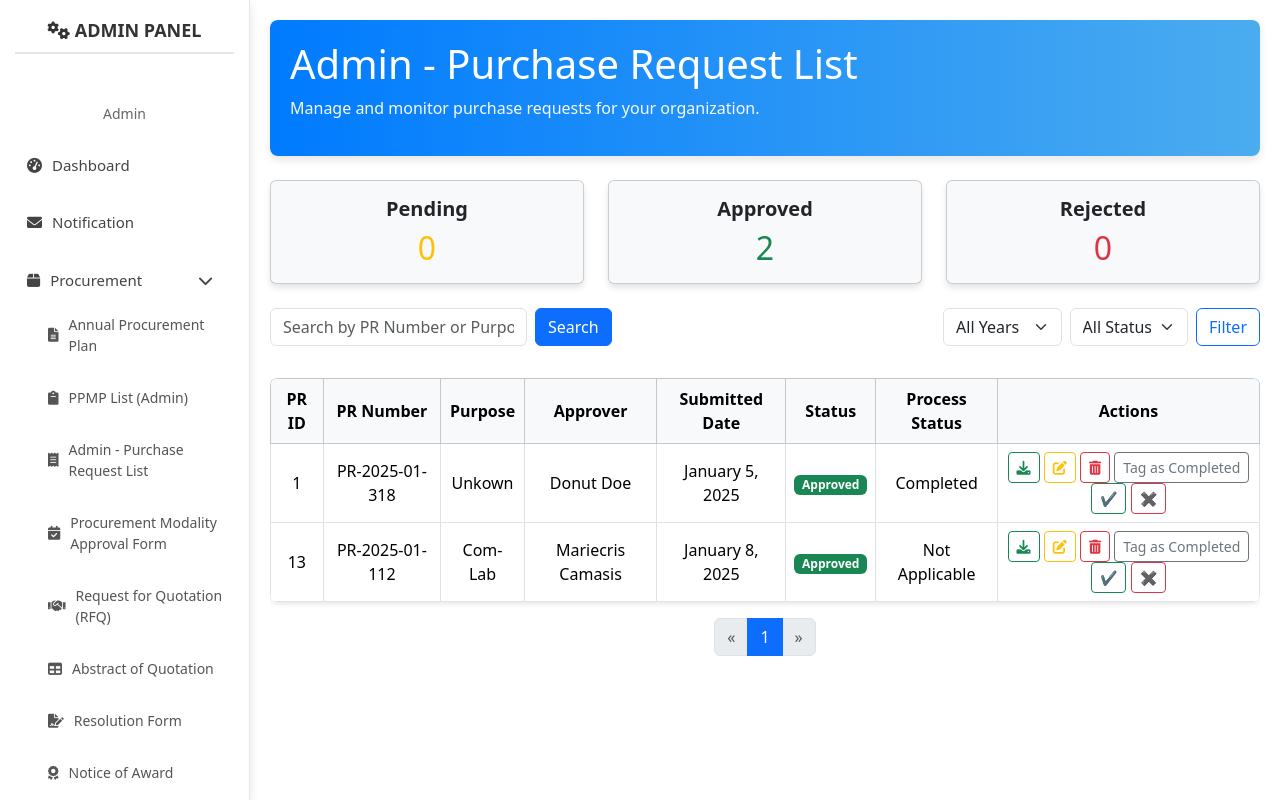
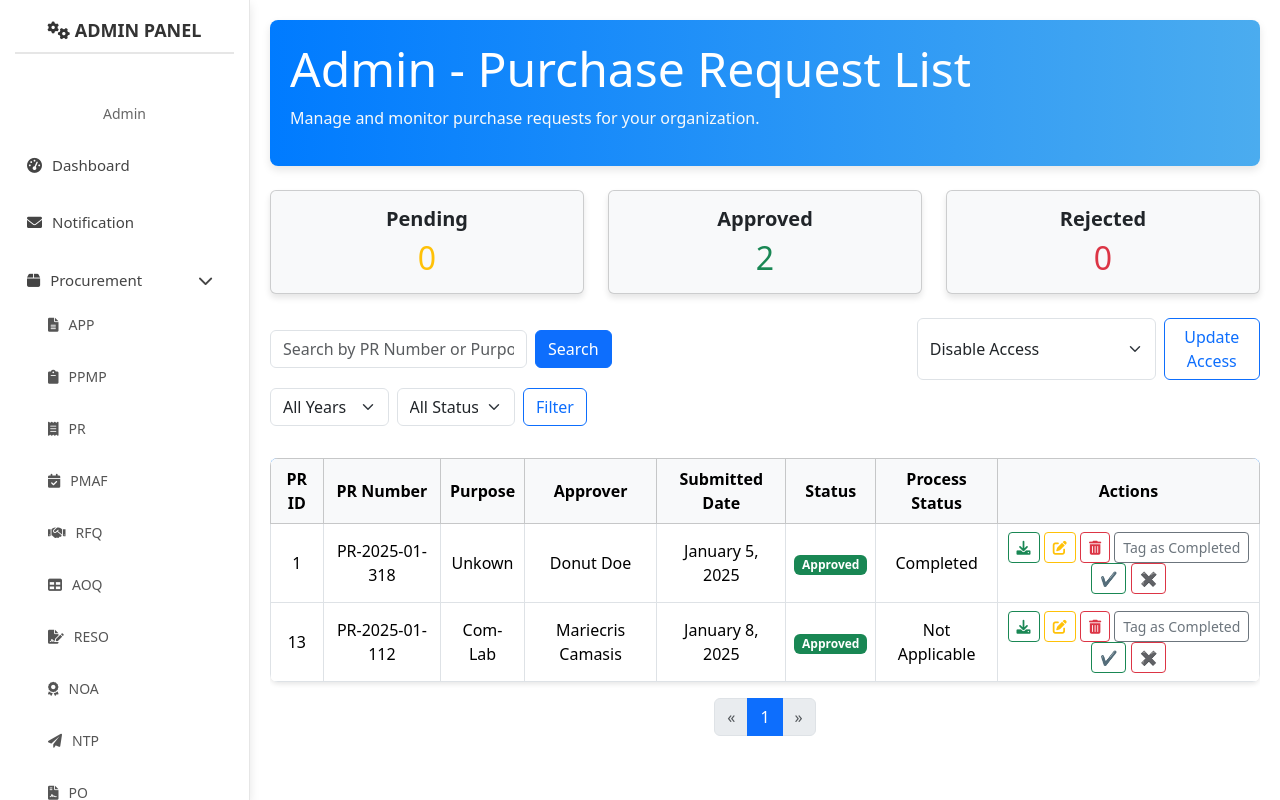
Before and after one commit to garquiza/rqst, a PHP site: page /rqst/admin/pr.php in a window 1280 px wide. Run offline with PHP 8.4, Linux system fonts and the light colour scheme; a user stored in the database is signed in; data comes from the database, SQL or seed files in the repository; data that the repository does not hold is empty; some libraries are stand-ins or nearby versions.

Commit message:
Update PR's

```diff
--- a/admin/pr.php
+++ b/admin/pr.php
@@ -27,13 +27,6 @@
 } else {
     // If no record found, set default access_locked value
     $access_locked = 0; // Default: Unlock Access
-}
-
-// Check if the user is an admin and has permission to access locked PRs
-$admin_permission = false;
-if (isset($_SESSION['user_role']) && $_SESSION['user_role'] == 'admin') {
-    // Check if the admin has permission to unlock PR years
-    $admin_permission = true; // This logic depends on your system's permission model
 }
 
 if ($_SERVER['REQUEST_METHOD'] == 'POST' && isset($_POST['update_access'])) {
@@ -83,17 +76,6 @@
 // Fetch purchase requests
 $search = isset($_GET['search']) ? $_GET['search'] : '';
 $status_filter = isset($_GET['status']) ? $_GET['status'] : '';
-$year_filter = isset($_GET['year']) ? $_GET['year'] : date('Y'); // Default to current year
-
-// Handle year lock logic
-if ($access_locked == 1 && !$admin_permission) {
-    // Lock PRs for previous years
-    if ($year_filter < date('Y')) {
-        // If the PR year is locked and the admin doesn't have permission, deny access
-        echo "<script>alert('Access to previous year PRs is locked.'); window.location.href='index.php';</script>";
-        exit();
-    }
-}
 
 $query = "SELECT pr.*, pri.purpose
           FROM purchase_requests pr
@@ -118,20 +100,6 @@
 $total_rows = mysqli_fetch_assoc($count_result)['total'];
 $total_pages = ceil($total_rows / $limit);
 
-$current_page = 'pr.php';
-
-// Fetch procurement titles
-$titleQuery = "SELECT * FROM procurement_titles";
-$titleResult = mysqli_query($conn, $titleQuery);
-$titles = [];
-
-if ($titleResult) {
-
-    while ($titleRow = mysqli_fetch_assoc($titleResult)) {
-
-        $titles[$titleRow['page']] = $titleRow;
-    }
-}
 ?>
 
 <!DOCTYPE html>
@@ -156,8 +124,8 @@
         <!-- Main Content -->
         <div class="content flex-grow-1 animate__animated animate__fadeIn">
             <div class="header-card mb-4">
-                <h1><?= isset($titles[$current_page]) ? $titles[$current_page]['title'] : 'Purchase Request List'; ?></h1>
-                <p class="text-light"><?= isset($titles[$current_page]) ? $titles[$current_page]['subtitle'] : 'Description'; ?></p>
+                <h1 class="display-5 mb-2">Admin - Purchase Request List</h1>
+                <p class="text-light">Manage and monitor purchase requests for your organization.</p>
             </div>
 
             <!-- Status Summary Cards -->
@@ -188,7 +156,6 @@
                 </div>
             </div>
 
-
         <!-- Search and Filter Bar -->
         <div class="d-flex flex-wrap justify-content-between align-items-center mb-4">
             <!-- Search Bar -->
@@ -197,10 +164,22 @@
                 <button type="submit" class="btn btn-primary">Search</button>
             </form>
 
+        <!-- Access Control Dropdown and Update Button -->
+        <form method="get" class="d-flex mb-2">
+            <!-- Dropdown to choose Enable/Disable Access -->
+            <select name="access_status" class="form-select me-2">
+                <option value="">Select Access Status</option>
+                <option value="enable" <?php if (!$_SESSION['access_locked']) echo 'selected'; ?>>Enable Access</option>
+                <option value="disable" <?php if ($_SESSION['access_locked']) echo 'selected'; ?>>Disable Access</option>
+            </select>
+
+            <!-- Submit Button for Access Change -->
+            <button type="submit" class="btn btn-outline-primary" name="update_access">Update Access</button>
+        </form>
+
             <!-- Status and Year Filter Dropdown -->
             <form method="get" class="d-flex mb-2">
                 <select name="year" class="form-select me-2" onchange="this.form.submit()">
-
                     <option value="">All Years</option>
                     <?php
                     // Get the current year
@@ -219,7 +198,6 @@
                     <?php endwhile; ?>
                 </select>
 
-
                 <select name="status" class="form-select me-2" onchange="this.form.submit()">
                     <option value="">All Status</option>
                     <option value="approved" <?php if ($status_filter == 'approved') echo 'selected'; ?>>Approved</option>
@@ -229,7 +207,6 @@
                 <button type="submit" class="btn btn-outline-primary">Filter</button>
             </form>
         </div>
-
 
             <!-- Purchase Request Table -->
             <div class="table-responsive mt-4">
@@ -284,11 +261,9 @@
                                     <button class="btn btn-outline-danger btn-sm" title="Delete PR" onclick="confirmDelete('<?php echo $row['pr_id']; ?>')">
                                         <i class="fas fa-trash-alt"></i>
                                     </button>
-
                                     <button class="btn btn-outline-secondary btn-sm" title="Tag as Completed" onclick="tagAsCompleted('<?php echo $row['pr_id']; ?>')">
                                         Tag as Completed
                                     </button>
-
                                     <button class="btn btn-outline-success btn-sm" title="Approve PR" onclick="changeStatus('<?php echo $row['pr_id']; ?>', 'Approved')">
                                         ✔
                                     </button>
@@ -373,7 +348,6 @@
             });
         }
 
-
 function tagAsCompleted(pr_id) {
     console.log('PR ID to complete:', pr_id); // Log the PR ID
     Swal.fire({
@@ -414,6 +388,7 @@
         }
     });
 }
+
 
 
 
--- a/admin/update_pr.php
+++ b/admin/update_pr.php
@@ -101,6 +101,7 @@
 foreach ($items as $item) {
     $total_amount += $item['total_cost'];
 }
+
 
 ?>
 
```
Also changed, not shown: end-user/get_inventory_items.php (added, +26 -0 lines), admin/src/process/update_process_status.php (line endings or trailing spaces), bac/src/process/update_pr.php (line endings or trailing spaces), bac/src/process/update_process_status.php (line endings or trailing spaces), end-user/pr.php (line endings or trailing spaces), end-user/src/process/update_purchase_request.php (line endings or trailing spaces).
